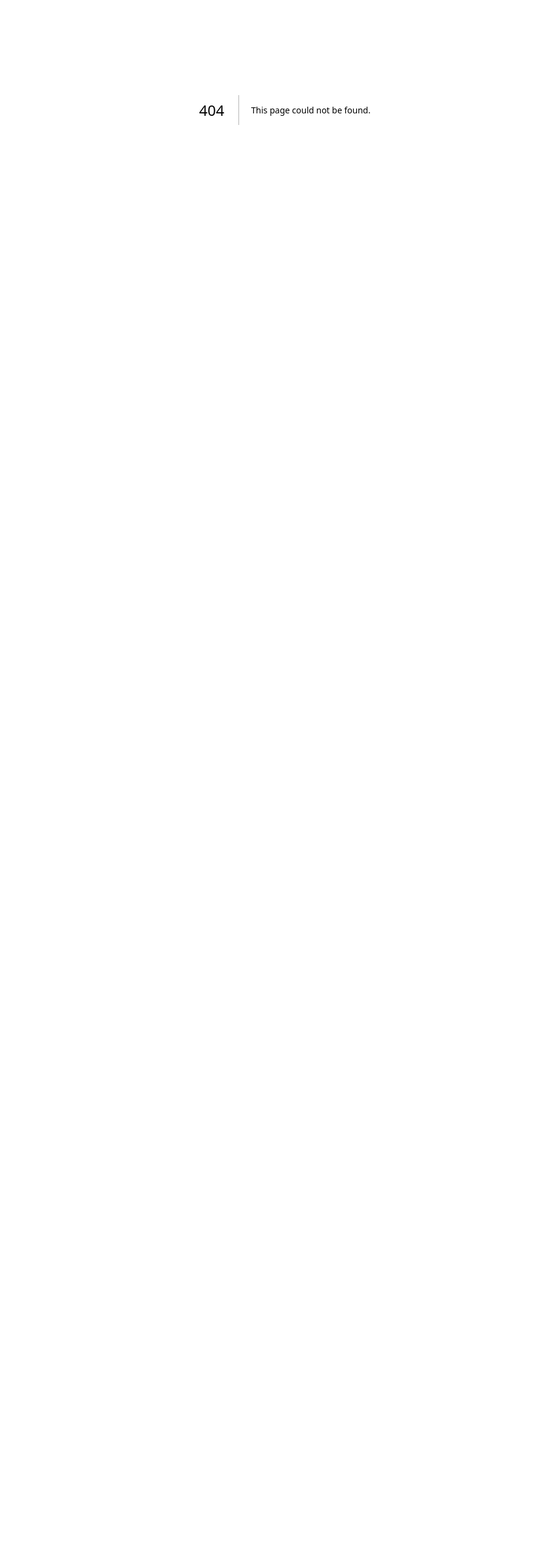
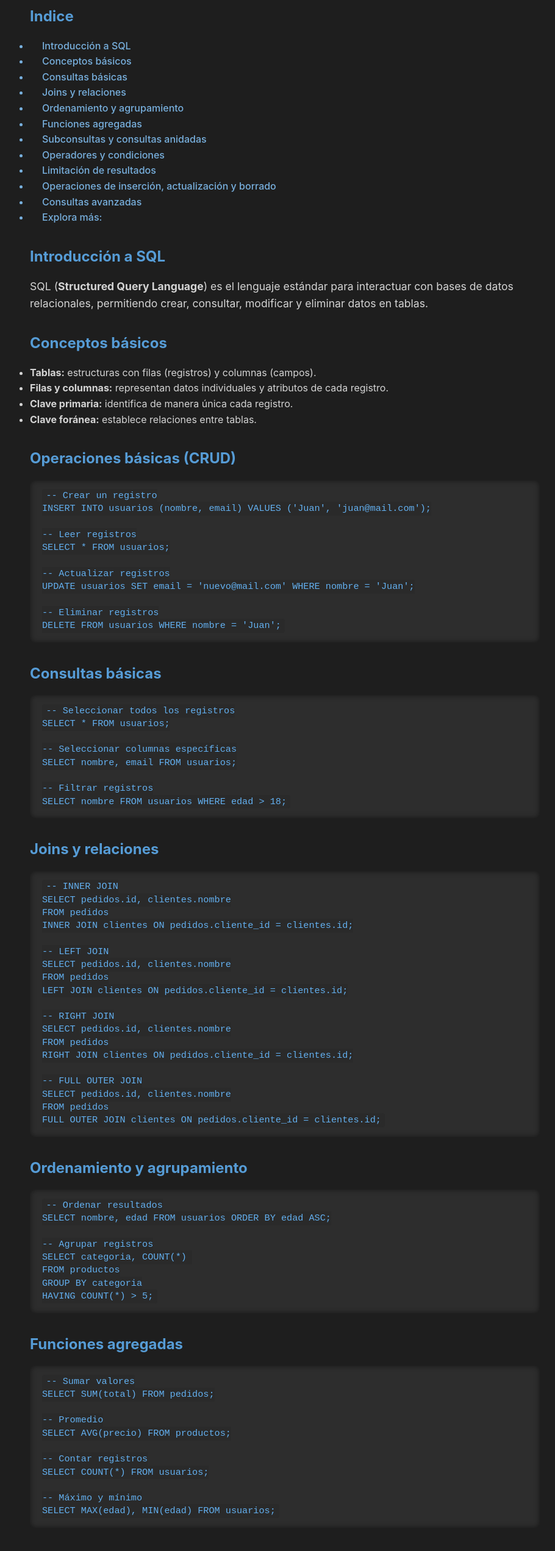
Before and after one commit to DdEze/SyntaxSphere, a Next.js app: page /bases-datos/sql in a window 1280 px wide. Before the commit this address had no page. Shown: the part 220-2764 px from the top of the page at 61% size, without its empty margins (173-1083 px from the left). Before the commit the page ends 800 px from the top, so only its background shows below. Built offline with nearby package versions, Linux system fonts and the light colour scheme.

Commit message:
feat(ui):  Se agrego la pantalla de 'Bases de Datos SQL'

```diff
--- /dev/null
+++ b/app/bases-datos/sql/page.js
@@ -0,0 +1,210 @@
+'use client';
+
+import Layout from '@/components/Layout';
+import Link from 'next/link';
+import '@/styles/global.css';
+
+export default function SQLPage() {
+  return (
+    <Layout>
+      <section>
+        <h1>Bases de Datos SQL</h1>
+      </section>
+
+      <section>
+        <h2>Indice</h2>
+          <nav>
+            <ul className='indice'>
+                <li><a href="#introduccion">Introducción a SQL</a></li>
+                <li><a href="#basico">Conceptos básicos</a></li>
+                <li><a href="#consultas">Consultas básicas</a></li>
+                <li><a href="#joins">Joins y relaciones</a></li>
+                <li><a href="#ordenamiento">Ordenamiento y agrupamiento</a></li>
+                <li><a href='#funciones'>Funciones agregadas</a></li>
+                <li><a href='#subconsultas'>Subconsultas y consultas anidadas</a></li>
+                <li><a href='#operadores'>Operadores y condiciones</a></li>
+                <li><a href='#limitacion'>Limitación de resultados</a></li>
+                <li><a href='#operaciones'>Operaciones de inserción, actualización y borrado</a></li>
+                <li><a href='#avanzadas'>Consultas avanzadas</a></li>
+                <li><a href='#explora'>Explora más:</a></li>
+            </ul>
+          </nav>
+      </section>
+
+      <section id='introduccion'>
+        <h2>Introducción a SQL</h2>
+        <p>
+          SQL (<strong>Structured Query Language</strong>) es el lenguaje estándar para interactuar con bases de datos
+          relacionales, permitiendo crear, consultar, modificar y eliminar datos en tablas.
+        </p>
+      </section>
+
+      <section id='basico'>
+        <h2>Conceptos básicos</h2>
+        <ul>
+          <li><strong>Tablas:</strong> estructuras con filas (registros) y columnas (campos).</li>
+          <li><strong>Filas y columnas:</strong> representan datos individuales y atributos de cada registro.</li>
+          <li><strong>Clave primaria:</strong> identifica de manera única cada registro.</li>
+          <li><strong>Clave foránea:</strong> establece relaciones entre tablas.</li>
+        </ul>
+
+        <h2>Operaciones básicas (CRUD)</h2>
+        <pre><code>
+{`-- Crear un registro
+INSERT INTO usuarios (nombre, email) VALUES ('Juan', 'juan@mail.com');
+
+-- Leer registros
+SELECT * FROM usuarios;
+
+-- Actualizar registros
+UPDATE usuarios SET email = 'nuevo@mail.com' WHERE nombre = 'Juan';
+
+-- Eliminar registros
+DELETE FROM usuarios WHERE nombre = 'Juan';`}
+        </code></pre>
+      </section>
+
+      <section id='consultas'>
+        <h2>Consultas básicas</h2>
+        <pre><code>
+{`-- Seleccionar todos los registros
+SELECT * FROM usuarios;
+
+-- Seleccionar columnas específicas
+SELECT nombre, email FROM usuarios;
+
+-- Filtrar registros
+SELECT nombre FROM usuarios WHERE edad > 18;`}
+        </code></pre>
+      </section>
+
+      <section id='joins'>
+        <h2>Joins y relaciones</h2>
+        <pre><code>
+{`-- INNER JOIN
+SELECT pedidos.id, clientes.nombre
+FROM pedidos
+INNER JOIN clientes ON pedidos.cliente_id = clientes.id;
+
+-- LEFT JOIN
+SELECT pedidos.id, clientes.nombre
+FROM pedidos
+LEFT JOIN clientes ON pedidos.cliente_id = clientes.id;
+
+-- RIGHT JOIN
+SELECT pedidos.id, clientes.nombre
+FROM pedidos
+RIGHT JOIN clientes ON pedidos.cliente_id = clientes.id;
+
+-- FULL OUTER JOIN
+SELECT pedidos.id, clientes.nombre
+FROM pedidos
+FULL OUTER JOIN clientes ON pedidos.cliente_id = clientes.id;`}
+       </code></pre>
+      </section>
+
+      <section id='ordenamiento'>
+        <h2>Ordenamiento y agrupamiento</h2>
+        <pre><code>
+{`-- Ordenar resultados
+SELECT nombre, edad FROM usuarios ORDER BY edad ASC;
+
+-- Agrupar registros
+SELECT categoria, COUNT(*)
+FROM productos
+GROUP BY categoria
+HAVING COUNT(*) > 5;`}
+        </code></pre>
+      </section>
+
+      <section id='funciones'>
+        <h2>Funciones agregadas</h2>
+        <pre><code>
+{`-- Sumar valores
+SELECT SUM(total) FROM pedidos;
+
+-- Promedio
+SELECT AVG(precio) FROM productos;
+
+-- Contar registros
+SELECT COUNT(*) FROM usuarios;
+
+-- Máximo y mínimo
+SELECT MAX(edad), MIN(edad) FROM usuarios;`}
+        </code></pre>
+      </section>
+
+      <section id='subconsultas'>
+        <h2>Subconsultas y consultas anidadas</h2>
+        <pre><code>
+{`-- Subconsulta en WHERE
+SELECT nombre FROM usuarios
+WHERE id IN (SELECT usuario_id FROM pedidos WHERE total > 100);
+
+-- Subconsulta en FROM
+SELECT categoria, total
+FROM (SELECT categoria, SUM(cantidad) AS total FROM productos GROUP BY categoria) AS sub;`}
+        </code></pre>
+      </section>
+
+      <section id='operadores'>
+        <h2>Operadores y condiciones</h2>
+        <pre><code>
+{`-- Comparaciones y operadores lógicos
+SELECT * FROM usuarios WHERE edad > 18 AND ciudad = 'Buenos Aires';
+
+-- Patrón de texto
+SELECT * FROM productos WHERE nombre LIKE 'Camisa%';`}
+        </code></pre>
+      </section>
+
+      <section id='limitacion'>
+        <h2>Limitación de resultados</h2>
+        <pre><code>
+{`-- Limitar resultados en MySQL / PostgreSQL
+SELECT * FROM usuarios LIMIT 5;
+
+-- Limitar resultados en SQL Server
+SELECT TOP 5 * FROM usuarios;`}
+        </code></pre>
+      </section>
+
+      <section id='operaciones'>
+        <h2>Operaciones de inserción, actualización y borrado</h2>
+        <pre><code>
+{`-- Insertar registros
+INSERT INTO usuarios (nombre, email, edad) VALUES ('Juan', 'juan@mail.com', 25);
+
+-- Actualizar registros
+UPDATE usuarios SET email = 'nuevo@mail.com' WHERE nombre = 'Juan';
+
+-- Eliminar registros
+DELETE FROM usuarios WHERE nombre = 'Juan';`}
+        </code></pre>
+      </section>
+
+      <section id='avanzadas'>
+        <h2>Consultas avanzadas</h2>
+        <pre><code>
+{`-- Contar registros por categoría
+SELECT categoria, COUNT(*)
+FROM productos
+GROUP BY categoria
+HAVING COUNT(*) > 5
+ORDER BY categoria;`}
+        </code></pre>
+      </section>
+
+      <section id='explora'>
+        <p>Explora más:</p>
+        <ul className='indice'>
+          <li><Link href="/bases-datos">Conceptos Bases de Datos</Link></li>
+          <li><Link href="/bases-datos/nosql">Bases de Datos NoSQL</Link></li>
+          <li><Link href="/bases-datos/diseno">Diseño de Bases de Datos</Link></li>
+          <li><Link href="/bases-datos/administracion">Administración y Mantenimiento</Link></li>
+          <li><Link href="/bases-datos/conceptos-avanzados">Conceptos Avanzados</Link></li>
+        </ul>
+      </section>
+    </Layout>
+  );
+}
```
